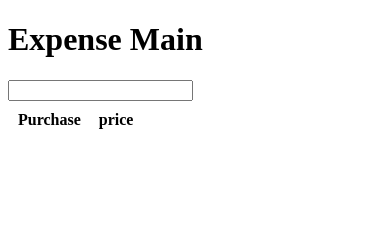
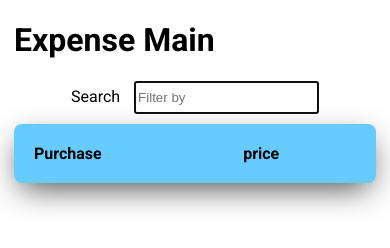
Before and after one commit to johnkmeas/expense-tracker, a website with bundled scripts: page client/index.html at #/expense/add in a window 390 px wide. Built offline with nearby package versions, Linux system fonts and the light colour scheme; files whose address does not match are found by name.

Commit message:
added search filter and final look through before submitting

```diff
--- a/client/css/style.css
+++ b/client/css/style.css
@@ -1,13 +1,61 @@
-.table {
+body {
+	font-family: 'roboto', sans-serif;
+}
 
+p, .light {
+	font-weight: 300;
+}
+.container {
+	margin: 6px;
+}
+
+.align {
+	text-align: center;
+}
+
+.input-field {
+	margin-bottom: 10px;
+	height: 2em;
+}
+
+.focus-area {
+	background-color: #dddddd;
+}
+
+label {
+	margin-right: 10px;
+}
+
+.center {
+	padding: 10px;
+	margin: auto;
+    width: 80%;
+	background-color: #66CCFF;
+	border-radius: 8px;
+	-webkit-box-shadow: 0px 11px 32px -7px rgba(0,0,0,0.75);
+	-moz-box-shadow: 0px 11px 32px -7px rgba(0,0,0,0.75);
+	box-shadow: 0px 11px 32px -7px rgba(0,0,0,0.75);
 }
 
 td, th {
-
     text-align: left;
     padding: 8px;
 }
 
 tr:nth-child(even) {
+	border-radius: 4px;
     background-color: #dddddd;
 }
+
+a {
+	text-decoration: none;
+	color: #3879B4;
+	padding: 16px 16px;
+}
+@media only screen and (max-width: 460px) {
+	.center {
+		margin: auto;
+	    width: 100%;
+	  	background-color: #66CCFF;
+	}
+}
--- a/client/index.html
+++ b/client/index.html
@@ -6,30 +6,20 @@
 	<meta http-equiv="X-UA-Compatible" content="IE=edge">
 	<meta name="viewport" content="width=device-width, initial-scale=1">
 	<link href="https://cdnjs.cloudflare.com/ajax/libs/normalize/4.2.0/normalize.min.css">
-	<!--<link href="https://maxcdn.bootstrapcdn.com/bootstrap/3.3.5/css/bootstrap.min.css" rel="stylesheet" property="stylesheet"> -->
+  <link href="https://fonts.googleapis.com/css?family=Roboto:300,400,700" rel="stylesheet">
 	<link rel="stylesheet" href="css/style.css">
 </head>
 <body>
+
     <div class="container">
-    	<div class="row">
-    		<div class="col-md-12">
-    			<div ng-view></div>
-    		</div>
-    	</div>
+      <h1>Expense Main</h1>
+    	<div ng-view></div>
     </div>
+
 	<script src="https://code.jquery.com/jquery-2.1.3.min.js"></script>
-    <script src="https://cdnjs.cloudflare.com/ajax/libs/angular.js/1.5.8/angular.min.js"></script>
-    <script src="https://cdnjs.cloudflare.com/ajax/libs/angular.js/1.5.8/angular-route.min.js"></script>
-
-	<!-- <script src="https://maxcdn.bootstrapcdn.com/bootstrap/3.3.5/js/bootstrap.min.js"></script> -->
+  <script src="https://cdnjs.cloudflare.com/ajax/libs/angular.js/1.5.8/angular.min.js"></script>
+  <script src="https://cdnjs.cloudflare.com/ajax/libs/angular.js/1.5.8/angular-route.min.js"></script>
 	<script src="/app.js"></script>
 	<script src="/controllers/expense.js"></script>
-  <!--<script>
-    $("#menu-toggle").click(function(e) {
-      e.preventDefault();
-      $("#wrapper").toggleClass("toggled");
-    });
-  </script>
-    -->
 </body>
 </html>
--- a/client/views/expense.html
+++ b/client/views/expense.html
@@ -1,14 +1,17 @@
-<h1>Expense Main</h1>
 <div ng-init="getExpenses()">
-<input type="text">
-	<table class="table">
+	<form class="align">
+		<label class="input-field" for="search-field">Search</label>
+      	<input class="input-field" ng-model="query" type="text"
+        placeholder="Filter by" autofocus>
+    </form>
+	<table class="table center styled">
 		<tr class="table-row">
 			<th>Purchase</th>
 			<th>price</th>
 		</tr>
-		<tr ng-repeat="expense in expenses">
+		<tr ng-repeat="expense in expenses | filter:query | orderBy: 'purchase' ">
 			<td>{{expense.purchase}}</td>
-			<td>{{expense.price | currency}}</td>
+			<td class="light">{{expense.price | currency}}</td>
 			<td><a href="#/expense/details/{{expense._id}}"> details</a></td>
 		</tr>
 	</table>
--- a/models/expense.js
+++ b/models/expense.js
@@ -1,6 +1,6 @@
 var mongoose = require('mongoose');
 
-// Genre Schema
+// Schema
 var expenseSchema = mongoose.Schema({
 	purchase : {
 		type: String,
@@ -42,7 +42,7 @@ module.exports.updateExpense = function(id, expense, price, options, callback){
 	Expense.findOneAndUpdate(query, update, options, callback);
 }
 
-// Deletean expense
+// Delete an expense
 module.exports.deleteExpense = function(id, callback){
 	var query = {_id: id};
 	Expense.remove(query, callback);
```
Also changed, not shown: client/views/add-expense.html (+4 -4 lines), client/views/edit-expense.html (+3 -3 lines), client/views/expense-details.html (+9 -8 lines), README.md.
